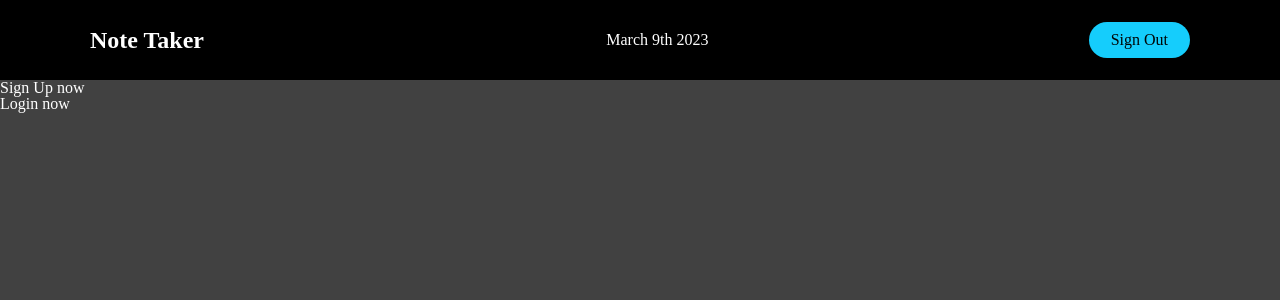
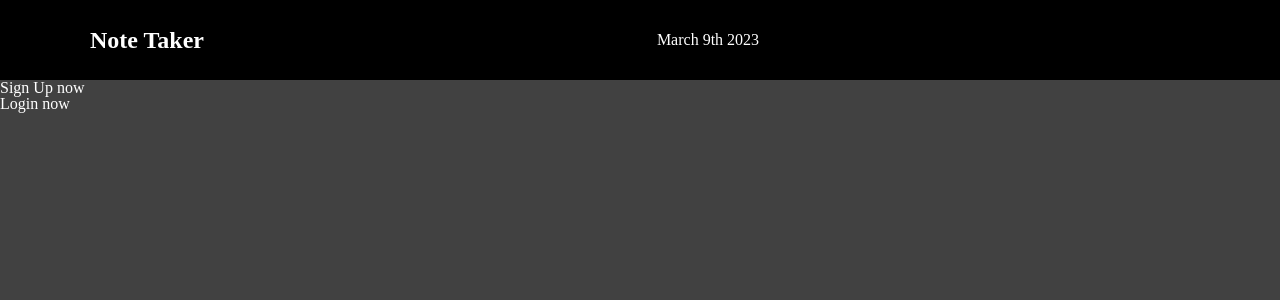
Before and after one commit to PeteChicchetti/note-taker-react, a React (Create React App) app in the folder client/: page / in a window 1280 px wide. Shown: the top 300 px of the page. Built offline with nearby package versions, Linux system fonts and the light colour scheme.

Commit message:
added conditional rendering to navbar logout button

```diff
--- a/client/src/components/NavBar/NavBar.jsx
+++ b/client/src/components/NavBar/NavBar.jsx
@@ -1,5 +1,6 @@
 import React from 'react';
 import Moment from 'react-moment';
+import AuthService from '../../utils/auth';
 import { FaBars} from 'react-icons/fa';
 import {
   Nav,
@@ -29,7 +30,7 @@ const NavBar = ({ toggle }) => {
                 </Date>
             </NavMenu>
             <NavBtn>
-              <NavBtnLink  id="nav-link">Sign Out</NavBtnLink>
+              {AuthService.loggedIn() ? <NavBtnLink  id="nav-link">Sign Out</NavBtnLink> : <NavBtnLink  id="nav-link" style={{ display: 'none' }}>Sign Out</NavBtnLink> }
             </NavBtn>
           </NavbarContainer>
         </Nav>
```
